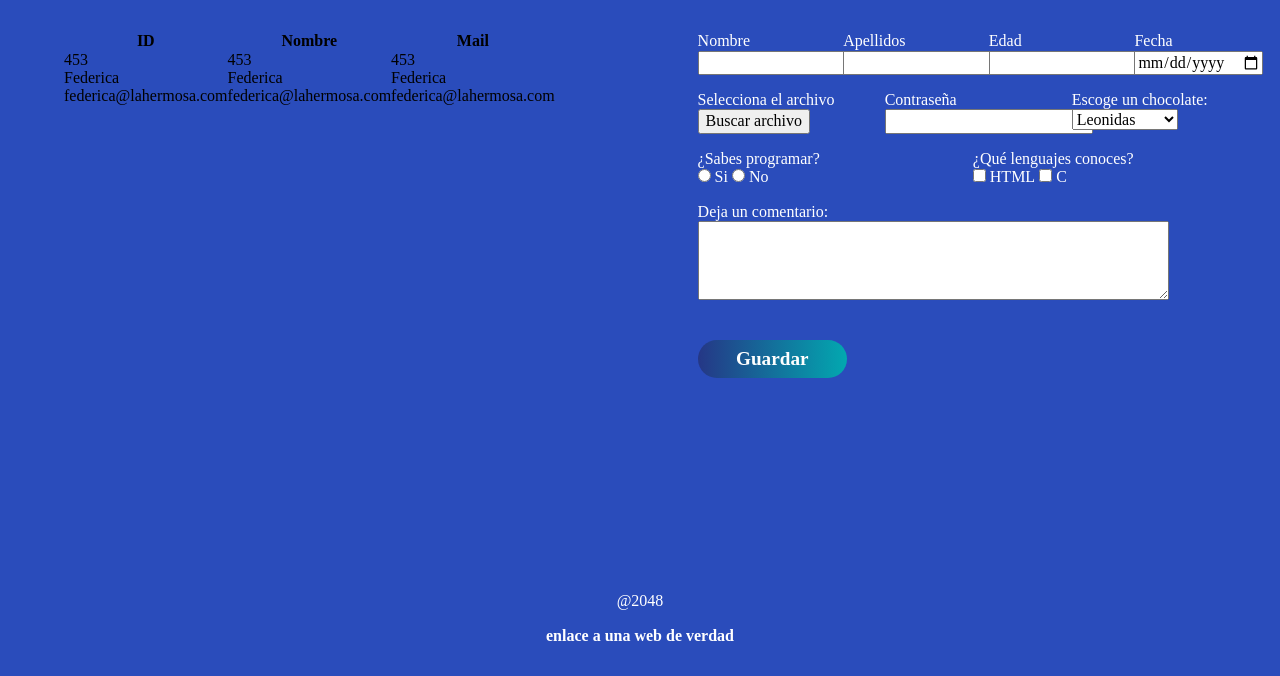
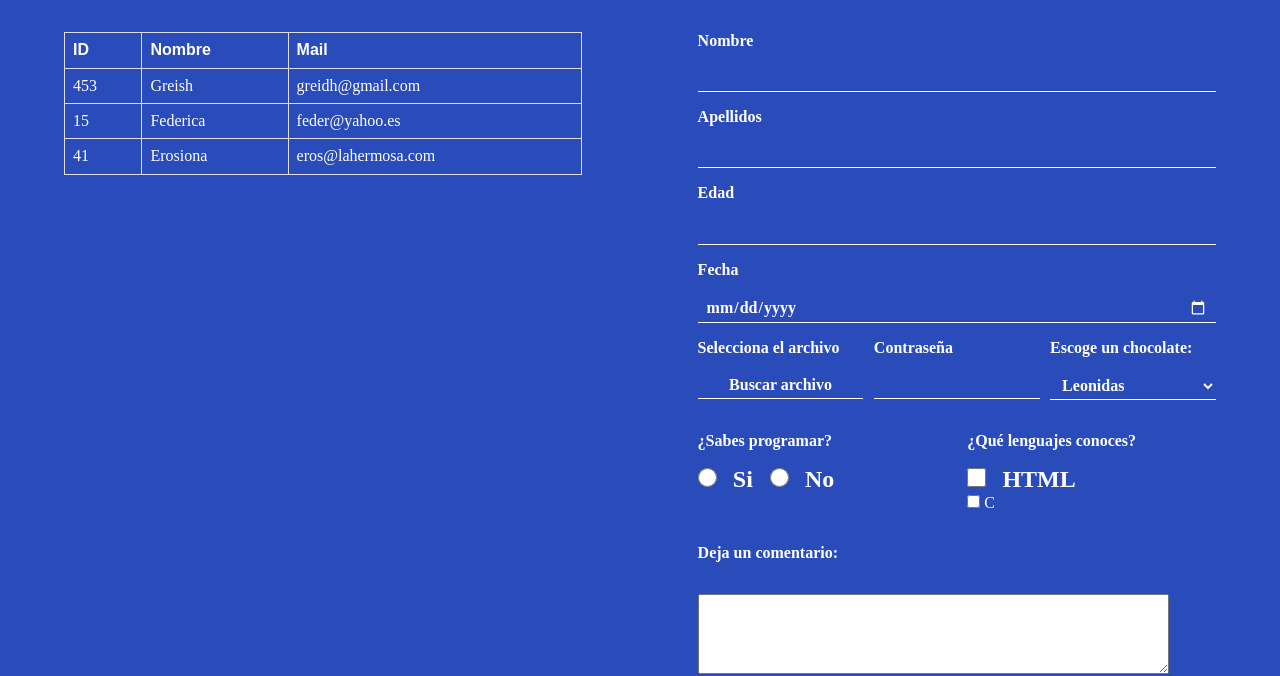
Before and after one commit to LorenaHRubio/ejercicioTablasFormulario, a plain HTML site: page Elementos básicos/index.html in a window 1280 px wide. Shown: the part 155-831 px from the top of the page. Drawn offline with Linux system fonts and the light colour scheme; a script that the page names is missing.

Commit message:
cambiosACABAR

```diff
--- a/Elementos básicos/index.html
+++ b/Elementos básicos/index.html
@@ -39,7 +39,7 @@
                 <h2>Subtítulo</h2>
             </div>
 
-            <div class="crud">
+            <div class="crud-element crud">
                 <div class="crud__table">
                     <table>
                         <tr>
@@ -49,18 +49,18 @@
                         </tr>
                         <tr>
                             <td>453</td>
-                            <td>453</td>
-                            <td>453</td>
+                            <td>Greish</td>
+                            <td>greidh@gmail.com</td>
                         </tr>
                         <tr>
+                            <td>15</td>
                             <td>Federica</td>
-                            <td>Federica</td>
-                            <td>Federica</td>
+                            <td>feder@yahoo.es</td>
                         </tr>
                         <tr>
-                            <td>federica@lahermosa.com</td>
-                            <td>federica@lahermosa.com</td>
-                            <td>federica@lahermosa.com</td>
+                            <td>41</td>
+                            <td>Erosiona</td>
+                            <td>eros@lahermosa.com</td>
                         </tr>
                     </table>
                 </div>
@@ -68,38 +68,69 @@
                 <div class="crud__form">
                     <form class="crud__admin-form" id="crud__user-form" action="/users/create" autocomplete="off">
                         <div class="crud__form-element col-four">
-                            <div>
+                            <div class="crud__form-element">
+
+                                <div class="crud__form-label">
                                     <label for="fname">Nombre</label>
+                                </div>
+
+                                <div class="crud__form-input">
                                     <input type="text" id="fname">
                                 </div>
-                            <div>
+
+                            </div>
+
+                            <div class="crud__form-element">
+                                <div class="crud__form-label">
                                     <label for="flastname">Apellidos</label>
+                                </div>
+                                <div class="crud__form-input">
                                     <input type="text" id="flastname">
                                 </div>
-                            <div>
+                            </div>
+                            <div class="crud__form-element">
+                                <div class="crud__form-label">
                                     <label for="lage">Edad</label>
+                                </div>
+                                <div class="crud__form-input">
                                     <input type="number" id="fage">
                                 </div>
-                            <div>
+                            </div>
+                            <div class="crud__form-element">
+                                <div class="crud__form-label">
                                     <label for="fdate">Fecha</label>
+                                </div>
+                                <div class="crud__form-input">
                                     <input type="date" id="fdate">
+                                </div>
                             </div>
                         </div>
 
                         <div class="crud__form-element col-three">
-                            <div class="col-three__browse">
-                                <label for="fselect">Selecciona el archivo</label><br>
+                            <div class="crud__form-element">
+                                <div class="crud__form-label">
+                                    <label for="fselect">Selecciona el archivo</label>
+                                </div>
+                                <div class="crud__form-input">
                                     <input type="fselect" id="selectedFile" style="display: none;" />
                                     <input type="button" value="Buscar archivo" onclick="document.getElementById('selectedFile').click();" />
                                 </div>
+                            </div>
 
-                            <div class="col-three__pass">
+                            <div class="crud__form-element">
+                                <div class="crud__form-label">
                                     <label for="fpassword">Contraseña</label>
+                                </div>
+                                <div class="crud__form-input">
                                     <input type="password" id="fpassword">
                                 </div>
+                            </div>
 
-                            <div class="col-three__select">
+                            <div class="crud__form-element">
+                                <div class="crud__form-label">
                                     <label for="fchocolat">Escoge un chocolate:</label>
+                                </div>
+                                <div class="crud__form-input">
                                     <select name="chocolat" id="fchocolat">
                                         <option value="leonidas">Leonidas</option>
                                         <option value="picard">Picard</option>
@@ -108,27 +139,50 @@
                                     </select>
                                 </div>
                              </div>
+                        </div>
 
                         <div class="crud__form-element col-two">
-                            <div class="col-two__radio">
-                                <p>¿Sabes programar?</p>
-                                <input type="radio" id="fans-y">
+                            <div class="crud__form-element">
+                                <div class="crud__form-label">
+                                    <label for="radio">¿Sabes programar?</label>
+                                </div>
+                                <div class="crud__form-input inline">
+                                    <div class="inline-input">
+                                        <input type="radio" name="fans-y" id="fans-y">
                                         <label for="fans-y">Si</label>
-                                <input type="radio" id="fans-n">
+                                    </div>
+                                    <div class="inline-input">
+                                        <input type="radio" name="fans-n" id="fans-n">
                                         <label for="fans-n">No</label>
                                     </div>
-                            <div class="col-two__checkbox">
-                                <p>¿Qué lenguajes conoces?</p>
+                                </div>
+                            </div>
+                            <div class="crud__form-element">
+                                <div class="crud__form-label">
+                                    <label for=>¿Qué lenguajes conoces?</label>
+                                </div>
+                                <div class="crud__form-input inline">
+                                    <div class="inline-input">
                                         <input type="checkbox" id="fhtml">
-                                <label for="fhtml"> HTML</label>
+                                        <label> HTML</label>
+                                    </div>
+                                </div>
+                                <div class="inline-input">
                                     <input type="checkbox" id="fc">
                                     <label for="fc"> C</label>
                                 </div>
                             </div>
+                        </div>
 
                         <div class="crud__form-element col-one">
+                            <div class="crud__form-element">
+                                <div class="crud__form-label">
                                     <label for="ftextarea">Deja un comentario:</label>
+                                </div>
+                            </div>
+                            <div class="crud__form-element">
                                 <textarea id="ftextarea" rows="4" cols="50"></textarea>
+                            </div>
                         </div>
 
                         <div class="crud__form-element">
--- a/Elementos básicos/style/main.css
+++ b/Elementos básicos/style/main.css
@@ -137,46 +137,10 @@ img {
 .subtitle h2{
     text-align: center;
 }
-/*==========================
-
-.crud__table
-{
-    background-color: rgb(228, 232, 235);
-}
-
-=========TABLE LEFT=========
-==========================*/
 
 /*====================
 =========CRUD=========
-======================*/
-.col-four
-{
-    display: grid;
-    grid-template-columns: 25% 25% 25% 25%;
-    gap: 1em;
-}
-.col-three
-{
-    display: grid;
-    grid-template-columns: 33% 33% 33%;
-    gap: 1em;
-}
-
-.col-two
-{
-    display: grid;
-    grid-template-columns: 50% 50%;
-    gap: 1em;
-}
-
-
-.col-one
-{
-    width: 100%;
-}
-
-
+====================*/
 
 .crud{
     display: flex;
@@ -184,39 +148,65 @@ img {
     width: 100%;
 }
 
-
 .crud__table, .crud__form{
     min-width: 45%;
     max-width: 45%;
 }
 
-.crud__table-grid, .crud__table-flex{
-    margin-bottom: 1em;
+.crud__table table{
+    font-family: arial, sans-serif;
+    border-collapse: collapse;
     width: 100%;
 }
 
-.crud__table-grid{
-    display: grid;
-    grid-template-columns: 25% 25% 25% 25%;
-    grid-gap: 0.5em;
-}
-
-.crud__table-grid-element{
-    width: 100%;
-}
-
-.crud__table-flex{
-    display: flex;
-    flex-wrap: wrap;
-    gap: 0.5em;
-}
-
-.crud__table-flex-element{
-    flex-basis: 25%;
+.crud__table td, .crud__table th {
+    border: 1px solid hsl(0, 0%, 87%);
+    color: hsl(0, 0%, 100%);
+    text-align: left;
+    padding: 8px;
 }
 
 .crud__form{
     width: 100%;
+}
+
+.crud__form .col-one{
+    display: flex;
+    flex-wrap: wrap;
+}
+
+.crud__form .col-one .crud__form-element{
+    width: 100%;
+}
+
+.crud__form .col-two{
+    display: flex;
+    flex-wrap: wrap;
+    justify-content: space-between;
+}
+
+.crud__form .col-two .crud__form-element{
+    width: 48%;
+}
+
+.crud__form .col-three{
+    display: flex;
+    flex-wrap: wrap;
+    justify-content: space-between;
+}
+
+.crud__form .col-three .crud__form-element{
+    width: 32%;
+}
+
+.crud__form ..col-four{
+    display: flex;
+    flex-wrap: wrap;
+    justify-content: space-between;
+}
+
+.crud__form ..col-four .crud__form-element{
+    width: 23%;
 }
 
 .crud__form-element{
@@ -245,18 +235,51 @@ img {
     width: 100%;
 }
 
+.crud__form-input.inline{
+    display: flex;
+    gap: 2%;
+}
+
 .crud__form-input input,
 .crud__form-input textarea,
 .crud__form-input select {
-    background-color: hsl(0, 0%, 100%);
+    background-color:hsl(226, 63%, 45%);
 	border: none;
-	border-bottom: 1px solid hsl(0, 0%, 73%);
+	border-bottom: 0.1em solid  hsl(0, 0%, 100%);
 	box-sizing: border-box;
-    color: hsl(0, 0%, 0%);
+    color: hsl(0, 0%, 100%);
 	font-family: "Ubuntu";
 	font-weight: 600;
 	padding: 0.2em 0.5em;
 	width: 100%;
+}
+
+.crud__form-input input::-webkit-calendar-picker-indicator {
+    filter: invert(1);
+}
+
+.crud__form-input input[type=checkbox],
+.crud__form-input input[type=radio]{
+    height: 1.2em;
+    width: 1.2em;
+}
+
+.crud__form-input input[type=file]{
+    border: none;
+}
+
+.crud__form-input textarea{
+    background-color: hsl(0, 0%, 100%);
+    color:hsl(0, 0%, 0%)
+}
+
+.crud__form-input.inline label{
+    color: hsl(0, 0%, 100%);
+	font-family: "Ubuntu";
+	font-weight: 600;
+    font-size: 1.5em;
+    margin: 0 0.5em;
+    width: max-content;
 }
 
 .crud__form-input input:focus, .crud__form-input textarea:focus{
```
Lines whose indentation alone changed are shown as unchanged.
